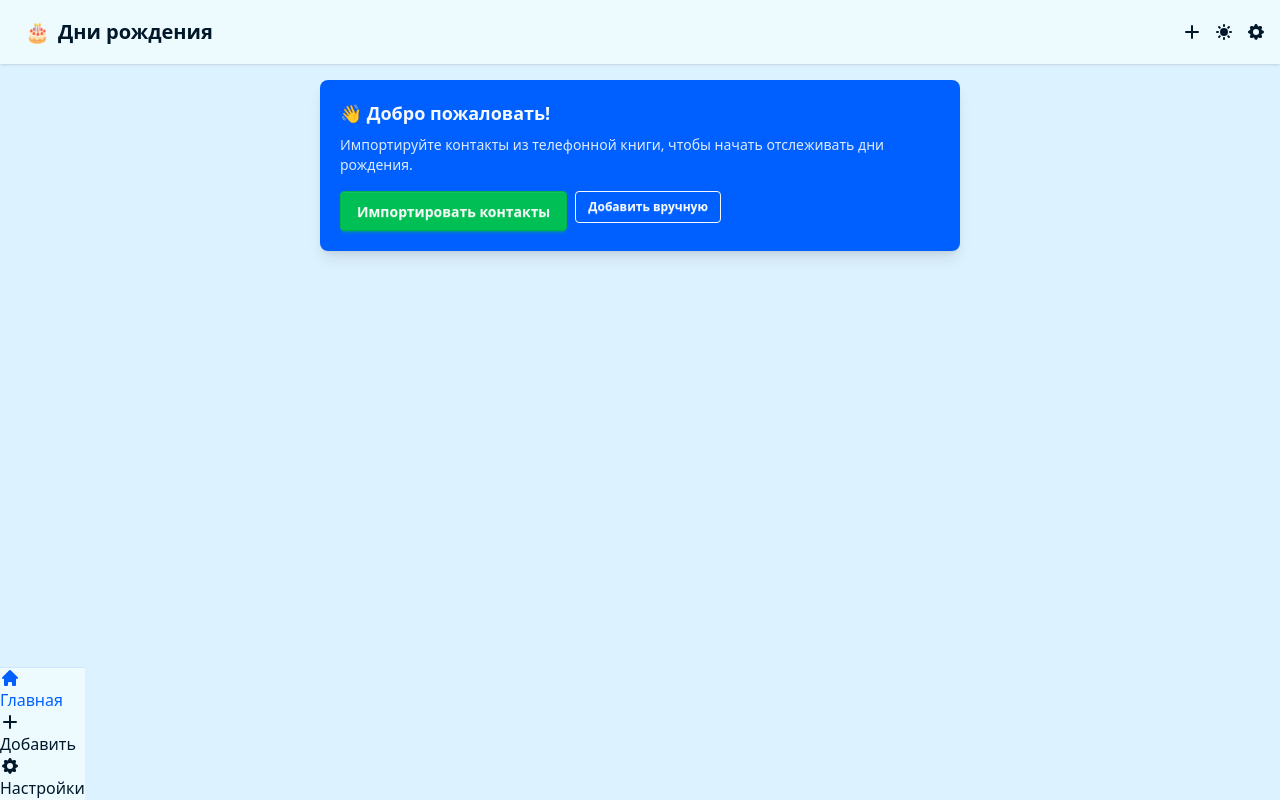
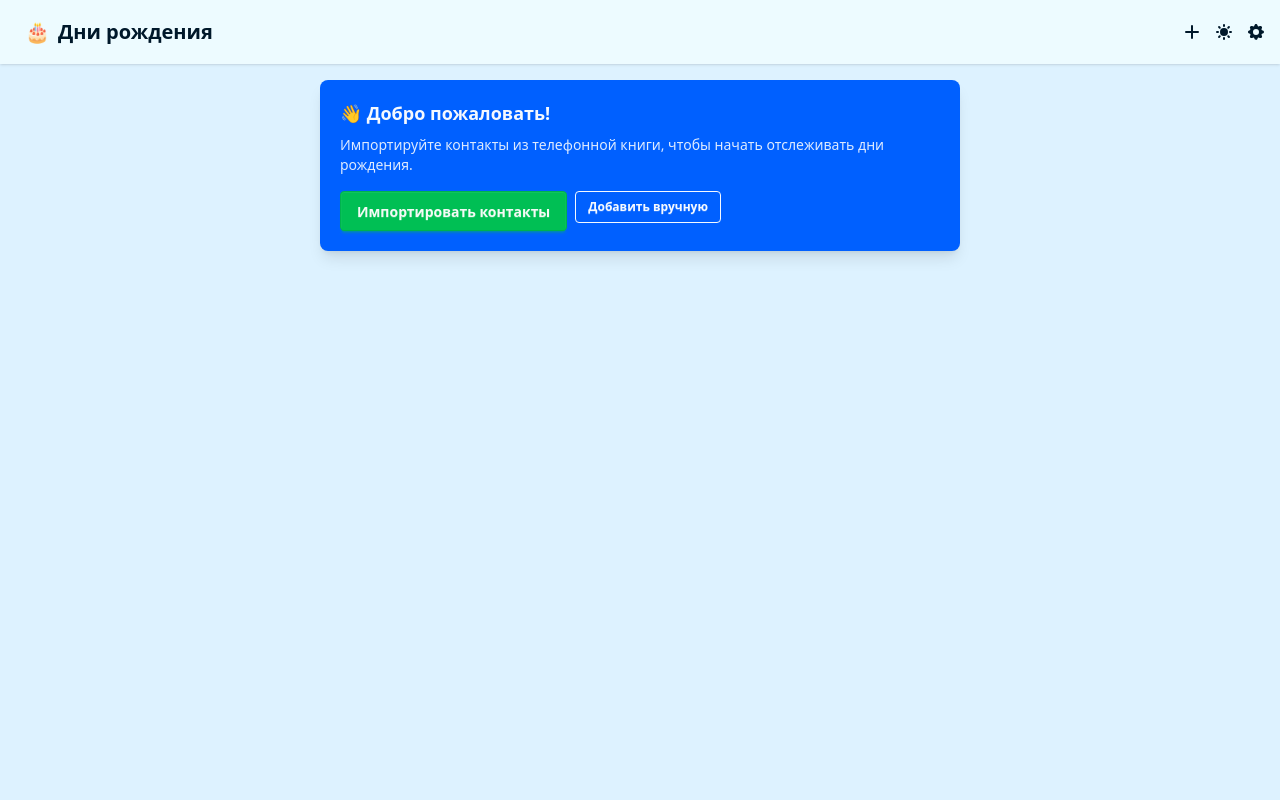
Before and after one commit to 2rkmen/birthday-reminder, a Vue app: page / in a window 1280 px wide. Built offline with nearby package versions, Linux system fonts and the light colour scheme.

Commit message:
Fix layout issues: replace btm-nav with custom flex nav, add proper padding, fix days calculation

```diff
--- a/src/App.vue
+++ b/src/App.vue
@@ -48,29 +48,31 @@ onMounted(async () => {
       </div>
     </header>
 
-    <main class="flex-1 pb-20">
+    <main class="flex-1 pb-20 md:pb-8">
       <router-view />
     </main>
 
-    <nav class="btm-nav btm-nav-sm bg-base-100 border-t border-base-300 fixed bottom-0 z-50">
-      <router-link to="/" class="text-primary">
+    <nav class="fixed bottom-0 left-0 right-0 z-50 bg-base-100 border-t border-base-300 md:hidden">
+      <div class="flex justify-around items-center py-2">
+        <router-link to="/" class="flex flex-col items-center gap-1 text-primary px-4 py-1">
           <svg xmlns="http://www.w3.org/2000/svg" class="h-5 w-5" viewBox="0 0 20 20" fill="currentColor">
             <path d="M10.707 2.293a1 1 0 00-1.414 0l-7 7a1 1 0 001.414 1.414L4 10.414V17a1 1 0 001 1h2a1 1 0 001-1v-2a1 1 0 011-1h2a1 1 0 011 1v2a1 1 0 001 1h2a1 1 0 001-1v-6.586l.293.293a1 1 0 001.414-1.414l-7-7z" />
           </svg>
-        <span class="btm-nav-label">Главная</span>
+          <span class="text-xs">Главная</span>
         </router-link>
-      <router-link to="/add">
+        <router-link to="/add" class="flex flex-col items-center gap-1 px-4 py-1">
           <svg xmlns="http://www.w3.org/2000/svg" class="h-5 w-5" viewBox="0 0 20 20" fill="currentColor">
             <path fill-rule="evenodd" d="M10 3a1 1 0 011 1v5h5a1 1 0 110 2h-5v5a1 1 0 11-2 0v-5H4a1 1 0 110-2h5V4a1 1 0 011-1z" clip-rule="evenodd" />
           </svg>
-        <span class="btm-nav-label">Добавить</span>
+          <span class="text-xs">Добавить</span>
         </router-link>
-      <router-link to="/settings">
+        <router-link to="/settings" class="flex flex-col items-center gap-1 px-4 py-1">
           <svg xmlns="http://www.w3.org/2000/svg" class="h-5 w-5" viewBox="0 0 20 20" fill="currentColor">
             <path fill-rule="evenodd" d="M11.49 3.17c-.38-1.56-2.6-1.56-2.98 0a1.532 1.532 0 01-2.286.948c-1.372-.836-2.942.734-2.106 2.106.54.886.061 2.042-.947 2.287-1.561.379-1.561 2.6 0 2.978a1.532 1.532 0 01.947 2.287c-.836 1.372.734 2.942 2.106 2.106a1.532 1.532 0 012.287.947c.379 1.561 2.6 1.561 2.978 0a1.533 1.533 0 012.287-.947c1.372.836 2.942-.734 2.106-2.106a1.533 1.533 0 01.947-2.287c1.561-.379 1.561-2.6 0-2.978a1.532 1.532 0 01-.947-2.287c.836-1.372-.734-2.942-2.106-2.106a1.532 1.532 0 01-2.287-.947zM10 13a3 3 0 100-6 3 3 0 000 6z" clip-rule="evenodd" />
           </svg>
-        <span class="btm-nav-label">Настройки</span>
+          <span class="text-xs">Настройки</span>
         </router-link>
+      </div>
     </nav>
   </div>
 </template>
--- a/src/utils/birthday.js
+++ b/src/utils/birthday.js
@@ -16,10 +16,13 @@ export function daysUntilBirthday(birthday) {
   if (!birthday) return null
   const parts = birthday.split('-')
   const today = new Date()
+  today.setHours(0, 0, 0, 0)
   const currentYear = today.getFullYear()
   let nextBirthday = new Date(currentYear, parseInt(parts[1]) - 1, parseInt(parts[2]))
+  nextBirthday.setHours(0, 0, 0, 0)
   if (nextBirthday < today) {
     nextBirthday = new Date(currentYear + 1, parseInt(parts[1]) - 1, parseInt(parts[2]))
+    nextBirthday.setHours(0, 0, 0, 0)
   }
   const diffTime = nextBirthday - today
   return Math.ceil(diffTime / (1000 * 60 * 60 * 24))
--- a/src/views/AddContact.vue
+++ b/src/views/AddContact.vue
@@ -73,7 +73,7 @@ async function save() {
 </script>
 
 <template>
-  <div class="p-4 max-w-lg mx-auto">
+  <div class="p-4 max-w-lg mx-auto pb-24 md:pb-8">
     <div class="card bg-base-100 shadow-sm border border-base-200">
       <div class="card-body p-5">
         <h1 class="card-title text-xl mb-2">
--- a/src/views/HomePage.vue
+++ b/src/views/HomePage.vue
@@ -72,7 +72,7 @@ async function handleDelete(contact) {
 </script>
 
 <template>
-  <div class="p-4 space-y-4 max-w-2xl mx-auto">
+  <div class="p-4 space-y-4 max-w-2xl mx-auto pb-24 md:pb-8">
     <div v-if="!settingsStore.contactsImported && !showImport" class="card bg-primary text-primary-content shadow-lg">
       <div class="card-body p-5">
         <h2 class="card-title">👋 Добро пожаловать!</h2>
--- a/src/views/SettingsPage.vue
+++ b/src/views/SettingsPage.vue
@@ -127,7 +127,7 @@ async function deleteAllContacts() {
 </script>
 
 <template>
-  <div class="p-4 space-y-4 max-w-2xl mx-auto">
+  <div class="p-4 space-y-4 max-w-2xl mx-auto pb-24 md:pb-8">
     <div class="card bg-base-100 shadow-sm border border-base-200">
       <div class="card-body p-5">
         <h2 class="card-title text-lg">🔔 Уведомления</h2>
```
Lines whose indentation alone changed are shown as unchanged.
